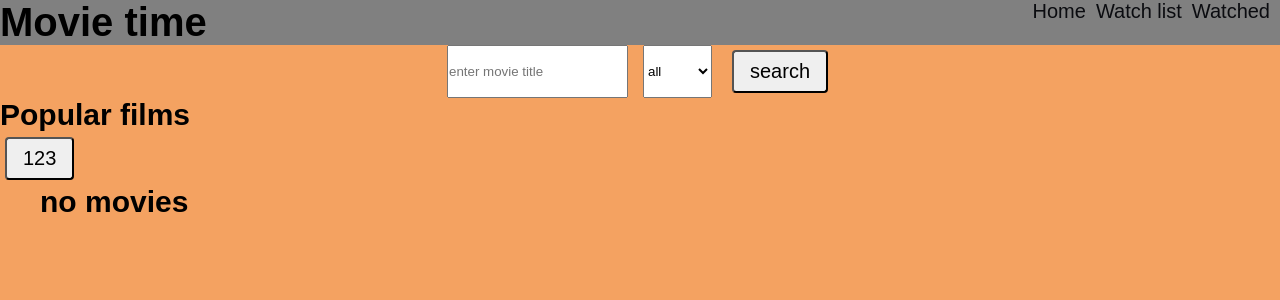
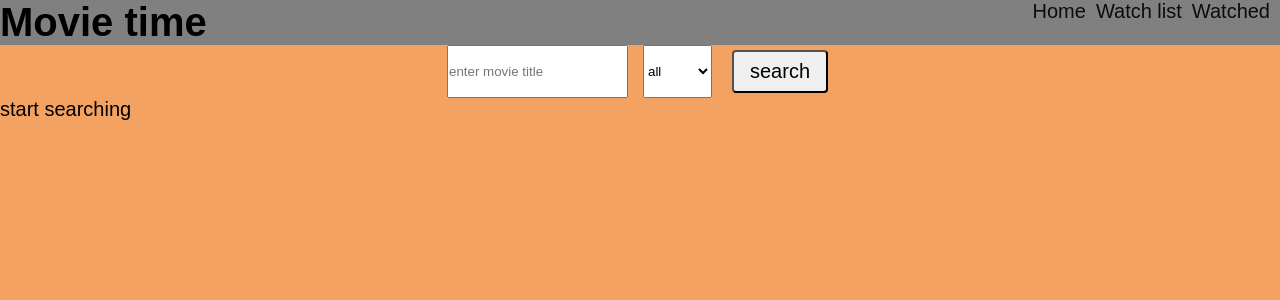
Before and after one commit to BeAsT436/Film-app, a React (Create React App) app: page / in a window 1280 px wide. Shown: the top 300 px of the page. Built offline with nearby package versions, Linux system fonts and the light colour scheme.

Commit message:
add paginator

```diff
--- a/src/components/MovieList/MovieList.jsx
+++ b/src/components/MovieList/MovieList.jsx
@@ -1,9 +1,10 @@
 import { MovieItem } from '../index'
 import styles from '../MovieList/MovieList.module.css'
+import Paginator from '../Paginator/Paginator'
 
-const MovieList = ({ movies }) => {
-  console.log('movie list', movies)
+const MovieList = ({ movies, currentPage, totalPages }) => {
   return (
+    <>
     <ul className={styles.container}>
       {movies.length === 0 ? (
         <h2>no movies</h2>
@@ -11,6 +12,10 @@ const MovieList = ({ movies }) => {
         movies?.map(movie => <MovieItem movie={movie} key={movie.imdbID} />)
       )}
     </ul>
+    <Paginator currentPage={currentPage} totalPages={totalPages}/>
+    </>
+
+
   )
 }
 export default MovieList
--- /dev/null
+++ b/src/components/Paginator/Paginator.jsx
@@ -0,0 +1,16 @@
+import styles from "./Paginator.module.css"
+import Button from "../common/Button/Button"
+
+const Paginator = ({currentPage, totalPages})=>{
+    return(
+    <div className={styles.pagination}>
+        <Button>previous</Button>
+        <span>{currentPage} of {totalPages}</span>
+        <Button>next</Button>
+    </div>
+)
+
+}
+
+
+export default Paginator
--- /dev/null
+++ b/src/components/Paginator/Paginator.module.css
@@ -0,0 +1,3 @@
+.pagination{
+
+}
--- a/src/pages/Home.jsx
+++ b/src/pages/Home.jsx
@@ -2,23 +2,29 @@ import { useContext, memo } from 'react'
 import { MovieList } from '../components'
 import { GlobalContext } from '../context/GlobalState'
 import { Search } from '../components/Search/Search'
+import Loader from '../components/Loader/Loader'
+import { Error } from '../components/Error/Error'
 
 const Home = () => {
   const { getMovies, searched } = useContext(GlobalContext)
-  function handleOnClick(params) {
-    getMovies()
-  }
   const handleSearchClick = async (searchTerm, searchType) => {
     await getMovies(searchTerm)
   }
+
+  if (searched.isLoading) return <Loader />
+  if (searched.error) return <Error error={searched.error} />
   return (
     <>
       <Search handleSearchClick={handleSearchClick} />
-      <div>
-        <h2>Popular films</h2>
-        <button onClick={handleOnClick}>123</button>
-        <MemorizedMovieList movies={searched.movies} />
-      </div>
+      {searched.movies.length ? (
+        <MemorizedMovieList
+          movies={searched.movies}
+          currentPage={searched.currentPage}
+          totalPages={searched.totalPages}
+        />
+      ) : (
+        <div>start searching</div>
+      )}
     </>
   )
 }
```
Also changed, not shown: .eslintrc.json.
